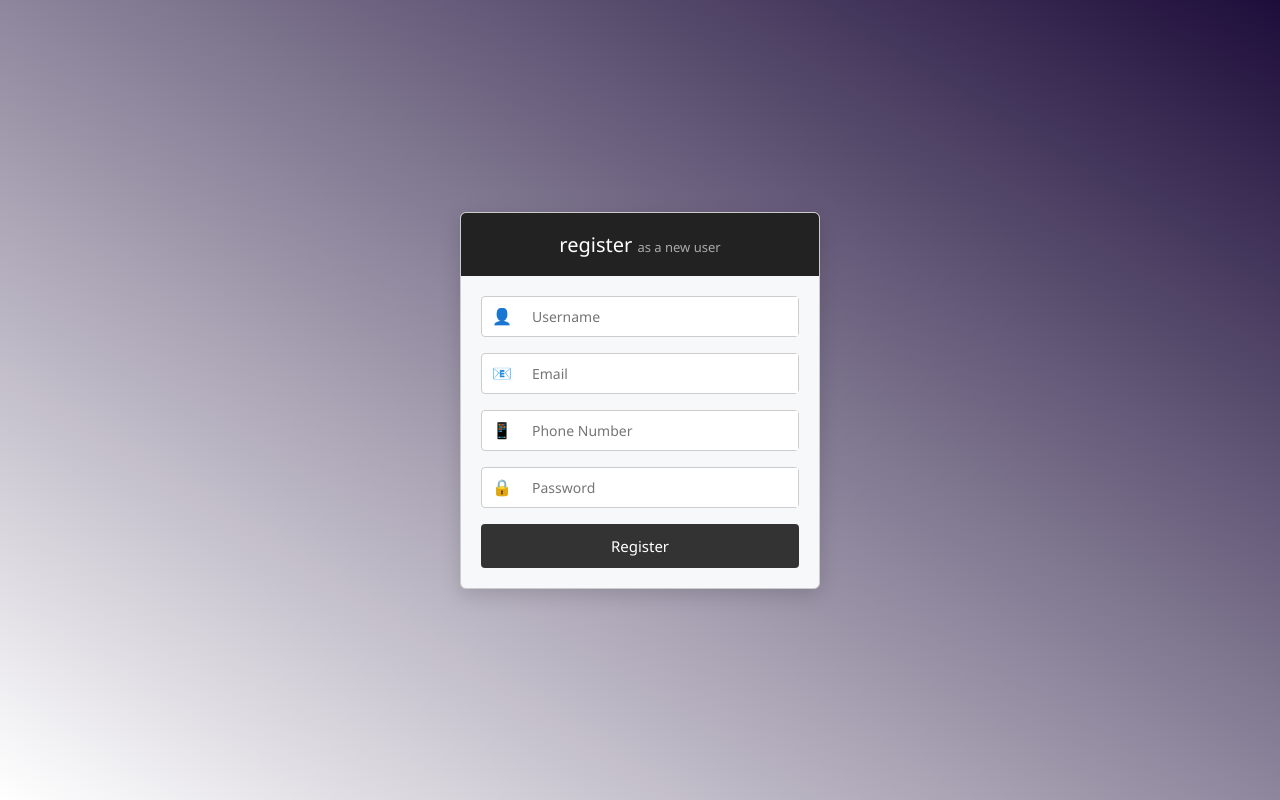
After one commit to Abhinav022569/miniproject, a PHP site: page /users/registration/registeration.php in a window 1280 px wide. The commit adds this page. Run offline with PHP 8.4, Linux system fonts and the light colour scheme.

Commit message:
registration added

```diff
--- a/admin/admin_login.php
+++ b/admin/admin_login.php
@@ -1,6 +1,6 @@
 <?php
 session_start();
-require 'connect.php';
+require './connect.php';
 
 $username = trim($_POST['username']);
 $password = trim($_POST['password']);
--- /dev/null
+++ b/fiveserver.config.js
@@ -0,0 +1,3 @@
+module.exports = {
+    php: "C:\\xampp\\php\\php.exe"
+};
--- a/index.php
+++ b/index.php
@@ -15,7 +15,7 @@
       <div class="button-group">
         <a href="./users/login_page.php" class="btn">User Login</a>
         <a href="./admin/login_page.php" class="btn alt">Admin Login</a>
-        <a href="users/user_register.php" class="btn register">Register</a>
+        <a href="users/registration/registeration.php" class="btn register">Register</a>
       </div>
     </div>
   </section>
--- /dev/null
+++ b/users/registration/registeration.php
@@ -0,0 +1,38 @@
+<!DOCTYPE html>
+<html lang="en">
+<head>
+  <meta charset="UTF-8">
+  <title>User Registration</title>
+  <link rel="stylesheet" href="../userstyle.css">
+</head>
+<body>
+  <div class="login-box">
+    <div class="login-header">
+      <h2>Register <span>as a new user</span></h2>
+    </div>
+    <form action="user_register.php" method="POST">
+      <div class="input-box">
+        <i class="icon user"></i>
+        <input type="text" name="user_name" placeholder="Username" required>
+      </div>
+
+      <div class="input-box">
+        <i class="icon mail"></i>
+        <input type="email" name="email" placeholder="Email" required>
+      </div>
+
+      <div class="input-box">
+        <i class="icon phone"></i>
+        <input type="tel" name="phone_no" placeholder="Phone Number" required>
+      </div>
+
+      <div class="input-box">
+        <i class="icon lock"></i>
+        <input type="password" name="password" placeholder="Password" required>
+      </div>
+
+      <button type="submit" class="signin-btn">Register</button>
+    </form>
+  </div>
+</body>
+</html>
--- a/users/userstyle.css
+++ b/users/userstyle.css
@@ -117,3 +117,11 @@ form {
 .icon.lock::before {
   content: "🔒";
 }
+
+.icon.mail::before {
+  content: "📧";
+}
+
+.icon.phone::before {
+  content: "📱";
+}
```
Also changed, not shown: users/registration/user_register.php (added, +30 -0 lines).
